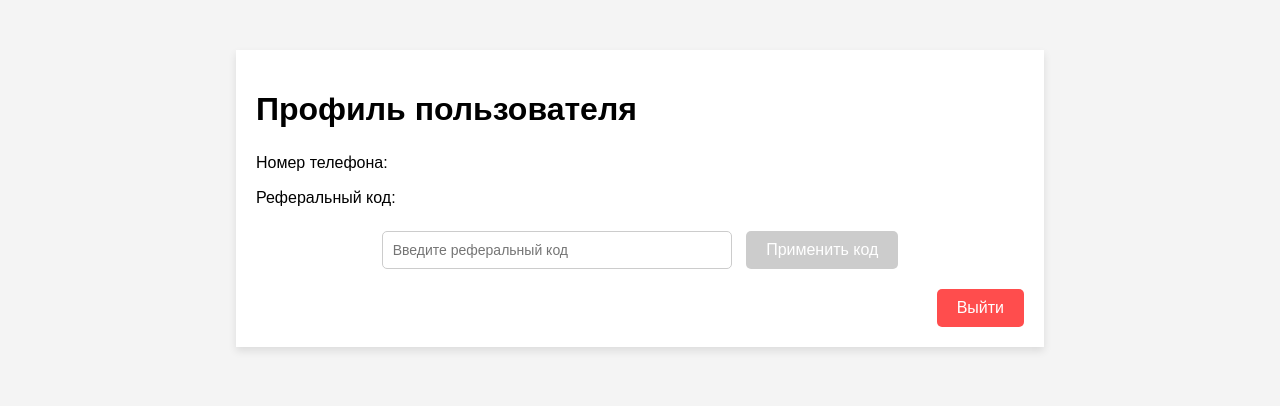
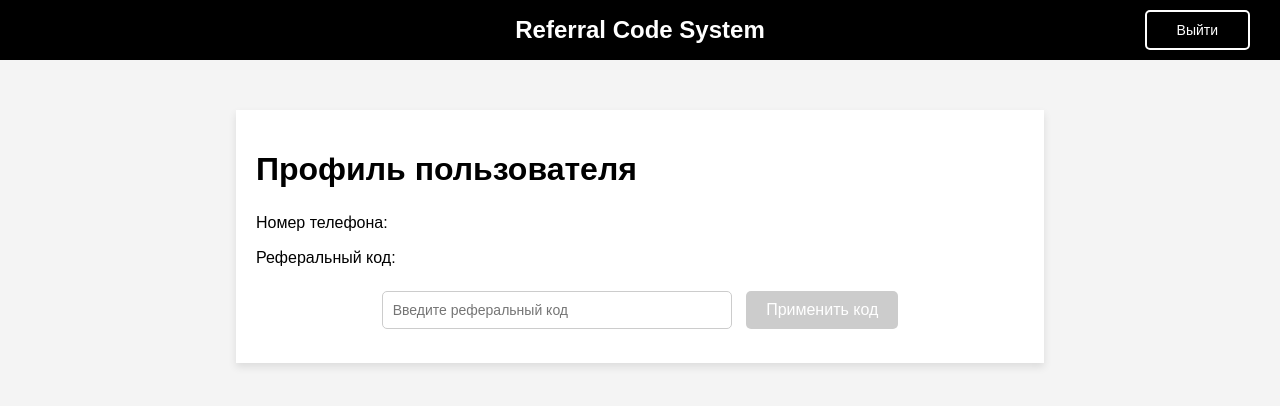
Before and after one commit to CringeT1Me/referral_code, a Django app: page /users/1/ in a window 1280 px wide. Shown: the top 406 px of the page. Run offline with Django 4.2, Linux system fonts and the light colour scheme; the visitor is signed in with stand-in values (Sample User, id 1); data comes from the database, SQL or seed files in the repository.

Commit message:
Добавлена пагинация. Добавлена форма получения списка пользователей. Улучшена структура templates и static. Улучшена документация.

```diff
--- /dev/null
+++ b/users_service/static/css/base/header.css
@@ -0,0 +1,35 @@
+.site-header {
+    display: flex;
+    justify-content: space-between;
+    align-items: center;
+    background-color: #000;
+    padding: 10px 30px;
+    margin-bottom: 20px;
+}
+
+.site-title {
+    color: #fff;
+    font-size: 24px;
+    margin: 0;
+    text-align: center;
+    position: absolute;
+    left: 50%;
+    transform: translateX(-50%);
+}
+
+.logout-button {
+    background-color: transparent;
+    border: 2px solid #fff;
+    color: #fff;
+    padding: 10px 30px;
+    border-radius: 5px;
+    font-size: 14px;
+    cursor: pointer;
+    transition: background-color 0.3s, color 0.3s;
+    margin-left: auto;
+}
+
+.logout-button:hover {
+    background-color: #fff;
+    color: #000;
+}
--- a/users_service/static/css/profile.css
+++ b/users_service/static/css/profile/retrieve.css
@@ -80,22 +80,3 @@
     color: #ff4d4d;
     font-size: 14px;
 }
-
-.logout-button {
-    text-align: right;
-    margin-top: 20px;
-}
-
-#logout-button {
-    background-color: #ff4d4d;
-    color: white;
-    border: none;
-    padding: 10px 20px;
-    cursor: pointer;
-    border-radius: 5px;
-    font-size: 16px;
-}
-
-#logout-button:hover {
-    background-color: #ff3333;
-}
--- /dev/null
+++ b/users_service/static/js/base/header.js
@@ -0,0 +1,26 @@
+document.getElementById('logout-button').addEventListener('click', async () => {
+    try {
+        const response = await fetch('/api/v1/logout/', {
+            method: 'POST',
+            headers: {
+                'Content-Type': 'application/json',
+                'X-CSRFToken': getCSRFToken()
+            },
+            credentials: 'include'
+        });
+
+        if (response.ok) {
+            window.location.href = '/login/';
+        } else {
+            console.error('Ошибка выхода');
+        }
+    } catch (error) {
+        console.error('Ошибка:', error);
+    }
+});
+
+function getCSRFToken() {
+    const name = 'csrftoken';
+    const value = document.cookie.split(';').find(row => row.startsWith(name)).split('=')[1];
+    return value;
+}
--- /dev/null
+++ b/users_service/static/js/profile/list.js
@@ -0,0 +1,6 @@
+document.querySelectorAll('.profile-container').forEach(container => {
+    container.addEventListener('click', function() {
+        const url = this.getAttribute('data-url');
+        window.location.href = url;
+    });
+});
--- a/users_service/static/js/referral.js
+++ b/users_service/static/js/profile/retrieve.js
@@ -32,7 +32,7 @@
         console.log('Response status:');
         const referralCode = inputField.value.trim();
 
-        fetch('/api/v1/users/apply_referral/', {
+        fetch('/api/v1/users/apply-referral/', {
             method: 'POST',
             headers: {
                 'Content-Type': 'application/json',
@@ -41,7 +41,7 @@
             body: JSON.stringify({ referral_code: referralCode })
         })
         .then(response => {
-            console.log('Response status:', response.status); // Логирование статуса ответа
+            console.log('Response status:', response.status);
             if (response.status === 200) {
                 response.json().then(data => {
                     validationMessage.textContent = "Реферальный код успешно применён!";
@@ -56,26 +56,7 @@
         });
     });
 });
-document.getElementById('logout-button').addEventListener('click', async () => {
-    try {
-        const response = await fetch('/api/v1/logout/', {
-            method: 'POST',
-            headers: {
-                'Content-Type': 'application/json',
-                'X-CSRFToken': getCSRFToken()
-            },
-            credentials: 'include'
-        });
 
-        if (response.ok) {
-            window.location.href = '/login/';
-        } else {
-            console.error('Ошибка выхода');
-        }
-    } catch (error) {
-        console.error('Ошибка:', error);
-    }
-});
 
 function getCSRFToken() {
     const name = 'csrftoken';
--- /dev/null
+++ b/users_service/templates/base/base.html
@@ -0,0 +1,24 @@
+<html lang="ru">
+{% load static %}
+<head>
+    <meta charset="UTF-8">
+    <meta name="viewport" content="width=device-width, initial-scale=1.0">
+    {% block title %}
+    {% endblock %}
+    <link rel="stylesheet" href="{% static 'css/base/header.css' %}">
+    {% block stylesheets %}
+    {% endblock %}
+</head>
+<body>
+
+    {% include 'base/header.html' %}
+
+    {% block content %}
+    {% endblock %}
+
+    <script src="{% static 'js/base/header.js' %}"></script>
+    {% block scripts %}
+    {% endblock %}
+
+</body>
+</html>
--- /dev/null
+++ b/users_service/templates/base/header.html
@@ -0,0 +1,4 @@
+<header class="site-header">
+    <h1 class="site-title">Referral Code System</h1>
+    <button class="logout-button" id="logout-button">Выйти</button>
+</header>
--- a/users_service/templates/profile/profile.html
+++ b/users_service/templates/profile/retrieve.html
@@ -1,13 +1,14 @@
+{% extends 'base/base.html' %}
 {% load static %}
+{% block title %}
+    <title>Профиль пользователя</title>
+{% endblock %}
 
-<html lang="ru">
-<head>
-    <meta charset="UTF-8">
-    <meta name="viewport" content="width=device-width, initial-scale=1.0">
-    <title>Профиль пользователя</title>
-    <link rel="stylesheet" href="{% static 'css/profile.css' %}">
-</head>
-<body>
+{% block stylesheets %}
+    <link rel="stylesheet" href="{% static 'css/profile/retrieve.css' %}">
+{% endblock %}
+
+{% block content %}
     <div class="profile-container">
         <h1>Профиль пользователя</h1>
         <div class="profile-details">
@@ -32,10 +33,9 @@
         {% elif user.referral_code == referral_code %}
         <p>Примененный реферал: {{ applied_code }}</p>
         {% endif %}
-        <div class="logout-button">
-            <button id="logout-button">Выйти</button>
-        </div>
     </div>
-    <script src="{% static 'js/referral.js' %}"></script>
-</body>
-</html>
+{% endblock %}
+
+{% block scripts %}
+    <script src="{% static 'js/profile/retrieve.js' %}"></script>
+{% endblock %}
--- a/users_service/users/views.py
+++ b/users_service/users/views.py
@@ -1,3 +1,5 @@
+from pydoc import pager
+
 from django.contrib.auth import get_user_model
 from drf_yasg import openapi
 from drf_yasg.utils import swagger_auto_schema
@@ -14,11 +16,11 @@
 from users.serializers import UserSerializer, ReferralCodeSerializer
 
 
-class BaseUserViewSet(GenericViewSet, RetrieveModelMixin):
+class BaseUserViewSet(GenericViewSet, RetrieveModelMixin, ListModelMixin):
     """
     Базовый класс для наследования.
     API для валидации и применения реферального кода,
-    а также получения профиля пользователя.
+    а также получения списка профилей и конкретного профиля.
     """
     authentication_classes = [SessionAuthentication, BasicAuthentication]
     permission_classes = [IsAuthenticated]
@@ -41,8 +43,20 @@
         """Переопределение retrieve для добавления документации"""
         return super().retrieve(request, *args, **kwargs)
 
+    @swagger_auto_schema(
+        operation_summary='Получить список пользователей.',
+        operation_description='Возвращает список пользователей в пределах пагинации.',
+        responses={
+            200: openapi.Response('Список пользователей.', UserSerializer(many=True)),
+            403: openapi.Response('Пользователь не авторизован.'),
+            404: openapi.Response('Страница пуста')
+        }
+    )
+    def list(self, request, *args, **kwargs):
+        """Переопределение list для добавления документации"""
+        return super().list(request, *args, **kwargs)
 
-class APIUserViewSet(BaseUserViewSet, ListModelMixin):
+class APIUserViewSet(BaseUserViewSet):
     """
     API для валидации и применения реферального кода,
     а также получения списка профилей и конкретного профиля.
@@ -52,18 +66,6 @@
         if self.action == "apply_referral":
             return ReferralCodeSerializer
         return UserSerializer
-
-    @swagger_auto_schema(
-        operation_summary='Получить список пользователей',
-        operation_description='Возвращает список всех пользователей.',
-        responses={
-            200: openapi.Response('Список пользователей.', UserSerializer(many=True)),
-            403: openapi.Response('Пользователь не авторизован.')
-        }
-    )
-    def list(self, request, *args, **kwargs):
-        """Переопределение list для добавления документации"""
-        return super().list(request, *args, **kwargs)
 
     @swagger_auto_schema(
         operation_summary='Применить реферальный код.',
@@ -117,7 +119,11 @@
 
 class HTMLUserViewSet(BaseUserViewSet):
     """
-    Форма для профиля.
+    Форма для профиля и списка профилей.
     """
     renderer_classes = [TemplateHTMLRenderer]
-    template_name = 'profile/profile.html'
+
+    def get_template_names(self):
+        if self.action == 'list':
+            return ['profile/list.html']
+        return ['profile/retrieve.html']
--- a/users_service/users_service/settings.py
+++ b/users_service/users_service/settings.py
@@ -2,7 +2,6 @@
 from pathlib import Path
 
 BASE_DIR = Path(__file__).resolve().parent.parent
-
 
 SECRET_KEY = 'django-insecure-e31q(u!6%*_um_70r1sk)v0ywi1%!pq3l4!%xe90lwi7h(uirn'
 
@@ -69,7 +68,9 @@
     'DEFAULT_AUTHENTICATION_CLASSES': [
         'rest_framework.authentication.BasicAuthentication',
         'rest_framework.authentication.SessionAuthentication',
-    ]
+    ],
+    'DEFAULT_PAGINATION_CLASS': 'rest_framework.pagination.PageNumberPagination',
+    'PAGE_SIZE': 10,
 }
 
 PHONENUMBER_DB_FORMAT = 'E164'
```
Also changed, not shown: users_service/static/css/profile/list.css (added, +71 -0 lines), users_service/templates/profile/list.html (added, +48 -0 lines), README.md.
